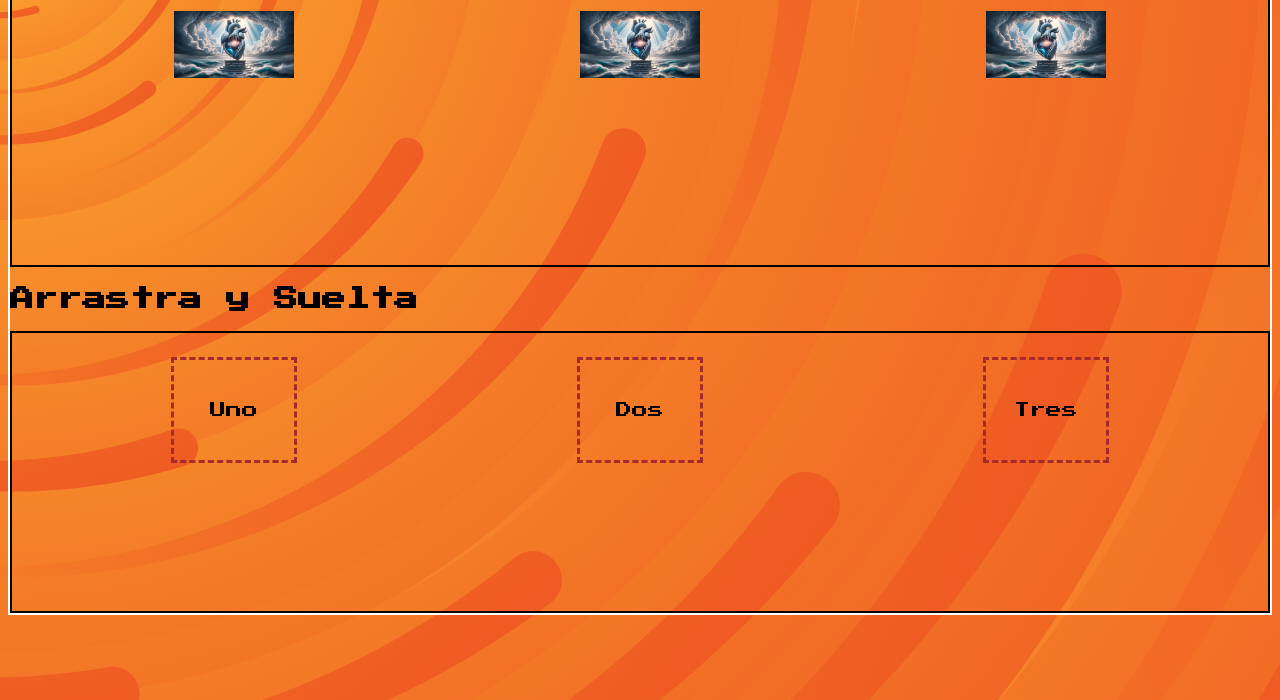
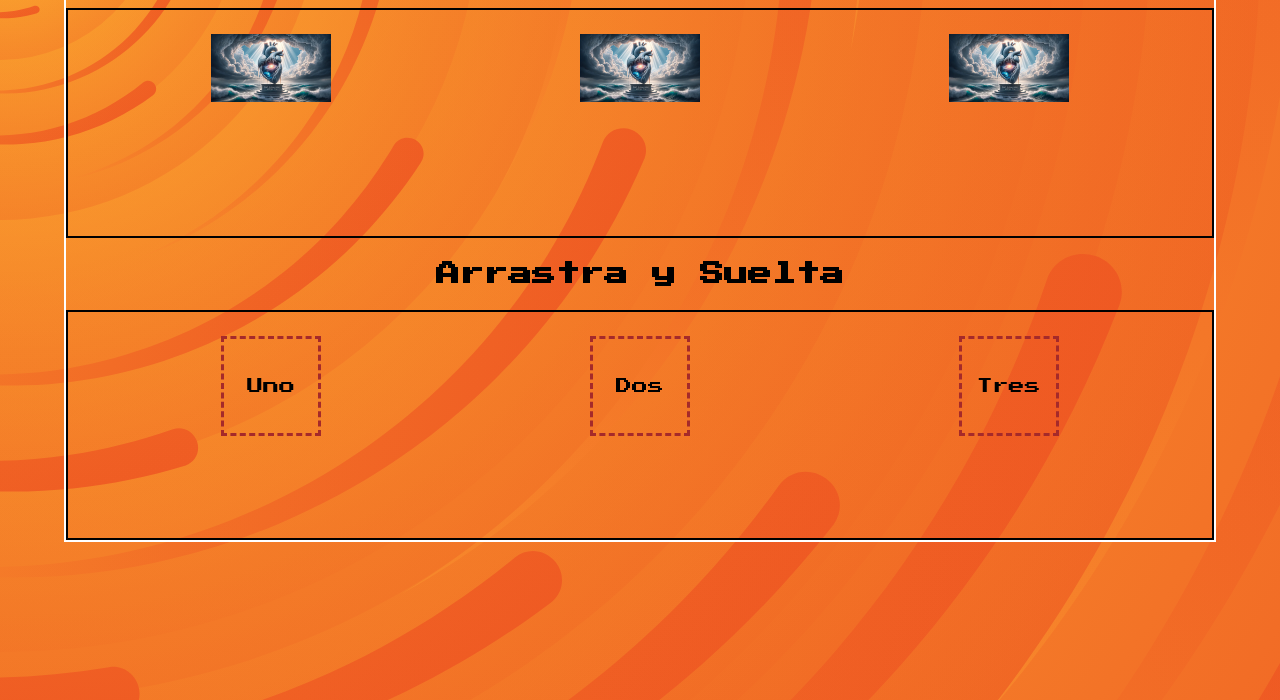
Before and after one commit to FRANCISCOJESUS1980/juegopokemon, a website built with Vite: page index.html in a window 1280 px wide. Shown: the part 100-800 px from the top of the page. Built offline with nearby package versions, Linux system fonts and the light colour scheme; no server answers.

Commit message:
feat metiendo las peticiones solo tres y van bien

```diff
--- a/main.js
+++ b/main.js
@@ -1 +1,17 @@
 import './main.scss'
+const CARDS = 3
+
+for (let i = 1; i <= CARDS; i++) {
+  let id = getRandomId(150)
+  searchPokemonById(id)
+}
+
+function getRandomId(max) {
+  return Math.floor(Math.random() * max) + 1
+}
+
+async function searchPokemonById(id) {
+  const res = await fetch('https://pokeapi.co/api/v2/ability/1/')
+  const data = await res.json()
+  console.log(data)
+}
--- a/main.scss
+++ b/main.scss
@@ -1,5 +1,10 @@
 @import url('https://fonts.googleapis.com/css2?family=Press+Start+2P&display=swap');
 
+* {
+  margin: 0;
+  padding: 0;
+  box-sizing: border-box;
+}
 body {
   font-family: 'Press Start 2P', system-ui;
   background-color: #ee5522;
@@ -9,6 +14,15 @@ body {
 }
 .main-container {
   border: 2px solid white;
+  width: 90%;
+  margin: 50px auto;
+  display: flex;
+  flex-direction: column;
+  gap: 24px;
+}
+h1,
+h2 {
+  text-align: center;
 }
 .draggable-elements,
 .droppable-elements {
```
